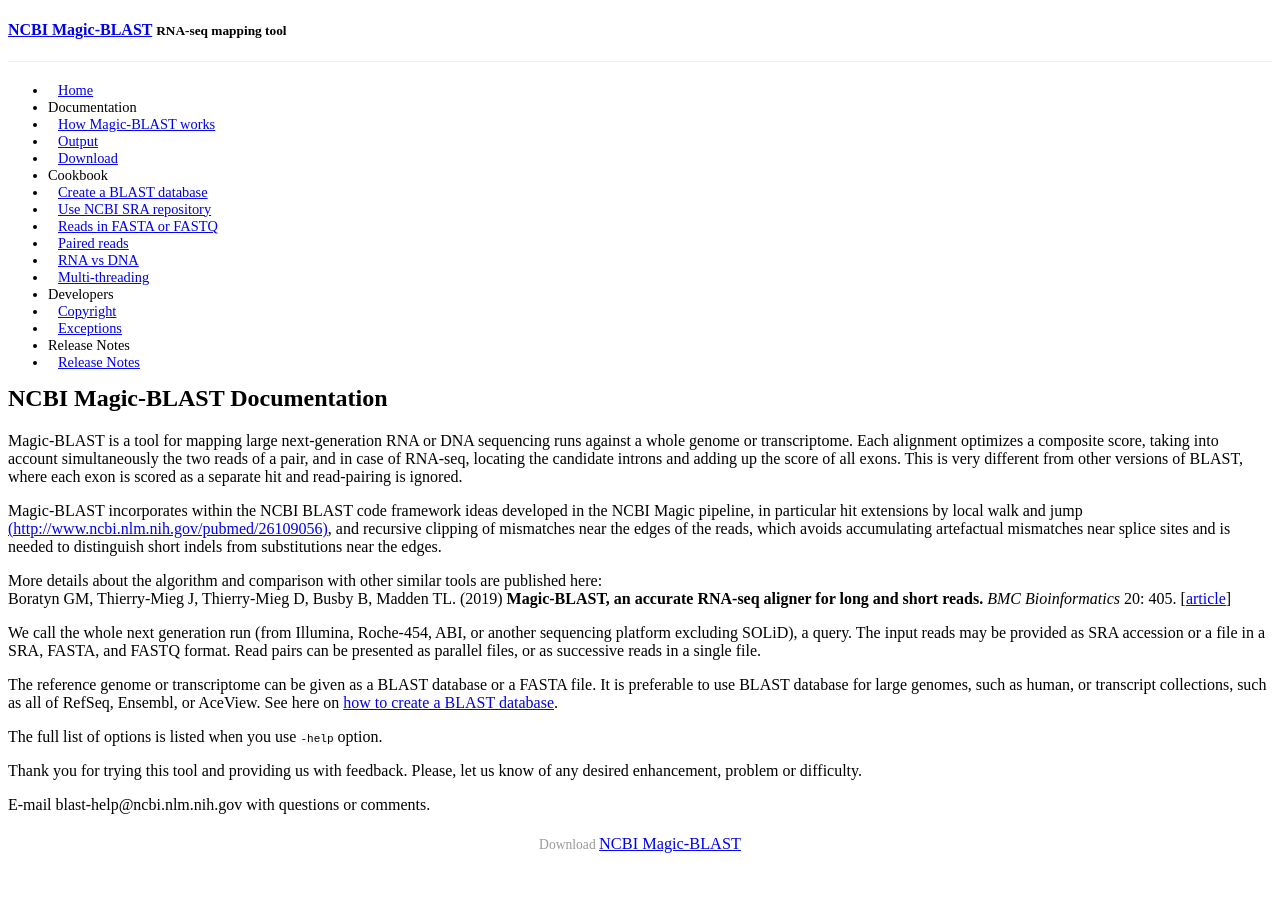
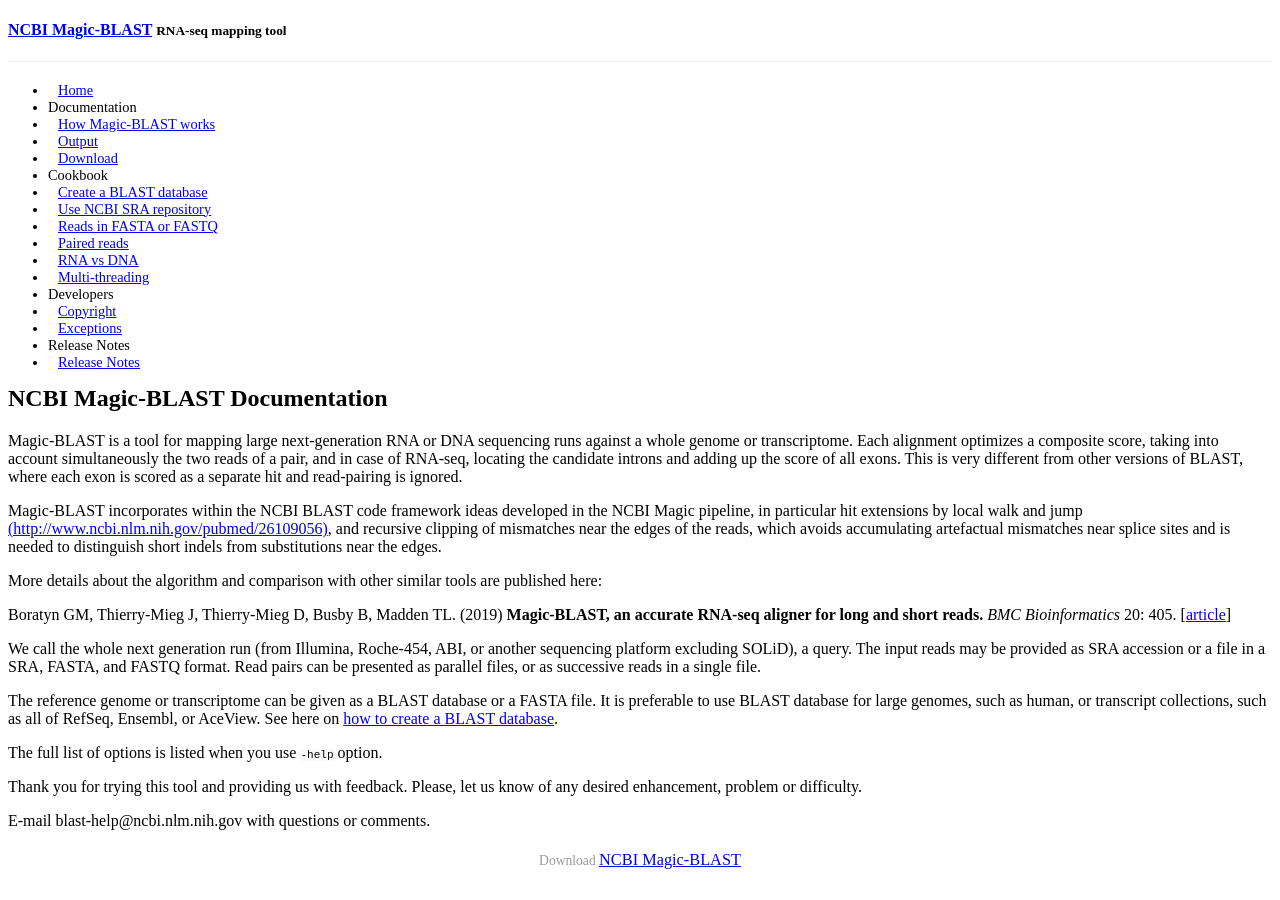
Before and after one commit to ncbi/magicblast, a Jekyll site: the page built from docs/index.md, in a window 1280 px wide. Built offline with Jekyll 4.4.1, drawn with Linux system fonts in a browser that asks for light colours; a style sheet for code colours, icons or effects is not loaded.

Commit message:
Anoter fotmatting change

```diff
--- a/docs/index.md
+++ b/docs/index.md
@@ -18,7 +18,8 @@
 artefactual mismatches near splice sites and is needed to distinguish
 short indels from substitutions near the edges.
 
-More details about the algorithm and comparison with other similar tools are published here: \
+More details about the algorithm and comparison with other similar tools are published here:
+
 Boratyn GM, Thierry-Mieg J, Thierry-Mieg D, Busby B, Madden TL. (2019) **Magic-BLAST, an accurate RNA-seq aligner for long and short reads.** *BMC Bioinformatics* 20: 405. \[[article](https://bmcbioinformatics.biomedcentral.com/articles/10.1186/s12859-019-2996-x)\]
 
 We call the whole next generation run (from Illumina, Roche-454, ABI, or
```
